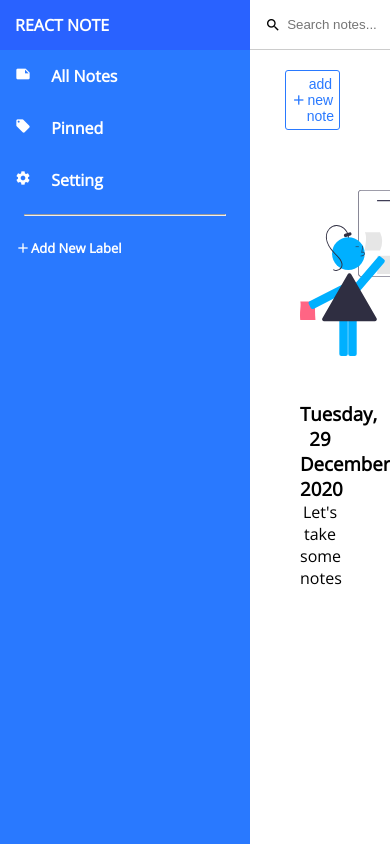
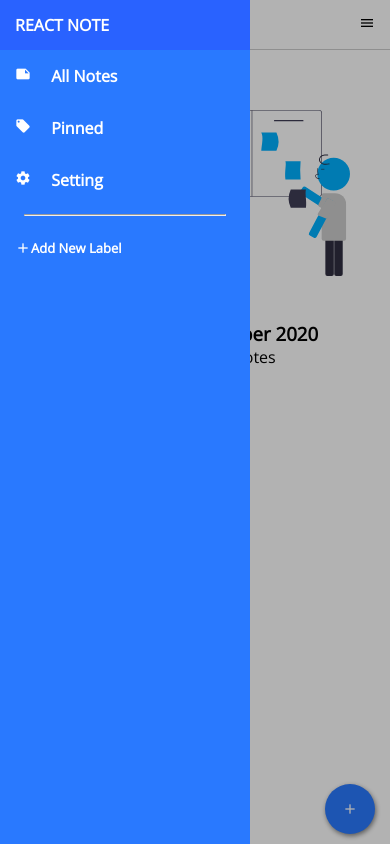
Before and after one commit to irmanfreestyle/react-note, a React (Create React App) app: page / in a window 390 px wide. Built offline with nearby package versions, Linux system fonts and the light colour scheme.

Commit message:
fix responsive sidebar

```diff
--- a/src/App.scss
+++ b/src/App.scss
@@ -37,6 +37,7 @@ a {
     overflow: auto;
 
     .view-searchbar {
+      z-index: 1;
       position: sticky;
       top: 0;
       background: white;
@@ -46,6 +47,7 @@ a {
       border-bottom: 1px solid rgba(0,0,0,0.2);
       display: flex;
       align-items: center;
+      justify-content: space-between;
 
       input {
         border: none;
@@ -53,6 +55,12 @@ a {
 
         &:focus {
           border: none !important;
+        }
+      }
+
+      .toggleMenu {
+        &:hover {
+          cursor: pointer;
         }
       }
     }
@@ -93,18 +101,31 @@ a {
 .main-page {
   display: flex;
   flex-wrap: wrap;
+  justify-content: center;
 }
 
 
 .note-card {
+  @media screen and (max-width: 1350px) {
+    width: 25%;
+  }
+
+  @media screen and (max-width: 1006px) {
+    width: 35%;
+  }
+
+  @media screen and (max-width: 480px) {
+    width: 100%;
+  }
+
   display: flex;
   flex-direction: column;
   justify-content: center;
-  width: 180px;
+  width: 20%;
   max-width: 100%;
   padding: 20px;
   margin: 7px;
-  margin-bottom: 20px;
+  // margin-bottom: 20px;
   border-radius: 3px;
   box-shadow: 0 1px 2px rgba(0,0,0,0.19), 0 1px 2px rgba(0,0,0,0.2);
   position: relative;
--- a/src/actions/noteActions.js
+++ b/src/actions/noteActions.js
@@ -10,6 +10,7 @@ export const GET_LABELS = 'GET_LABELS';
 export const DELETE_NOTE = 'DELETE_NOTE';
 export const DELETE_LABEL = 'DELETE_LABEL';
 export const SET_ALERT = 'SET_ALERT';
+export const SET_MOBILE = 'SET_MOBILE';
 
 export const initNotes = () => {
   let notes = localStorage.getItem('react-note');
@@ -68,3 +69,8 @@ export const setAlert = payload => ({
   type: SET_ALERT,
   payload
 });
+
+export const setMobile = payload => ({
+  type: SET_MOBILE,
+  payload
+});
--- /dev/null
+++ b/src/components/AddNoteButton.js
@@ -0,0 +1,18 @@
+import React from 'react'
+import styles from '../scssModules/addButton.module.scss'
+import Icon from '../components/Icon'
+import {showCreate} from '../actions/noteActions'
+import { useDispatch } from 'react-redux'
+
+export default function AddNoteButton () {
+  const dispatch = useDispatch()
+  const openCreateModal = () => {
+    dispatch(showCreate(true, 'create'))
+  }
+
+  return (
+    <div className={styles.addButton} onClick={openCreateModal}>
+      <Icon>add</Icon>
+    </div>
+  )
+}
--- a/src/components/Sidebar.js
+++ b/src/components/Sidebar.js
@@ -3,7 +3,7 @@ import Icon from '../components/Icon';
 import {Link} from "react-router-dom";
 import { useHistory } from 'react-router-dom';
 import {useDispatch, useSelector} from 'react-redux';
-import {deleteLabel, initNotes, showCreateLabel, setAlert} from '../actions/noteActions';
+import {deleteLabel, initNotes, showCreateLabel, setAlert, setMobile} from '../actions/noteActions';
 import {menus} from '../dummy';
 import ConfirmModal from './slots/ModalSlot';
 import styles from '../scssModules/sidebar.module.scss'
@@ -11,8 +11,9 @@ import styles from '../scssModules/sidebar.module.scss'
 export default function Sidebar() {
   const history = useHistory();
   const dispatch = useDispatch();
-  const labels = useSelector(state => state.notes.labels);
-  let [labelTitle, setLabelTitle] = useState('');
+  const labels = useSelector(state => state.notes.labels)
+  let isMobile = useSelector(state => state.notes.isMobile)
+  let [labelTitle, setLabelTitle] = useState('')
 
   let [deleteModal, setDeleteModal] = useState(false);
   let DeleteActions = () => {
@@ -52,20 +53,33 @@ export default function Sidebar() {
     )
   };
 
+  const detectMobile = () => {
+    if (window.innerWidth <= 835) {
+      dispatch(setMobile(true))
+    } else {
+      dispatch(setMobile(false))
+    }
+  }
+
   useEffect(() => {
-    // return history.listen((location) => {
-    //   console.log(location)
-    // })
+    detectMobile()
+
     window.addEventListener('resize', function() {
-      console.log(window.innerWidth)
+      detectMobile()
     })
-  })
+  }, [])
 
   return (
     <>
       <ConfirmModalComponent />
 
-      <div className={styles.sidebar}>
+      {
+        window.innerWidth > 835 || isMobile ? '' : (
+          <div className={styles.sidebarOverlay} onClick={() => dispatch(setMobile(true))} />
+        )
+      }
+
+      <div className={`${styles.sidebar} ${styles.sidebarMobile} ${!isMobile ? styles.openSidebar : ''}`}>
         <div className={styles.sidebarHeader}>
           REACT NOTE
         </div>
--- a/src/components/View.js
+++ b/src/components/View.js
@@ -2,9 +2,10 @@ import React from 'react';
 import Icon from '../components/Icon'
 import Main from '../pages/Main'
 import Label from '../pages/Label'
-import {useDispatch} from 'react-redux'
-import {showCreate, searchNotes} from '../actions/noteActions'
+import {useDispatch, useSelector} from 'react-redux'
+import {showCreate, searchNotes, setMobile} from '../actions/noteActions'
 import Alert from './reuseable/Alert'
+import AddNoteButton from './AddNoteButton';
 
 import {
   Switch,
@@ -13,20 +14,20 @@ import {
 
 export default function View() {
 
-  let dispatch = useDispatch()
-  let openCreateModal = () => {
-    dispatch(showCreate(true, 'create'))
-  }
-  let search = function (event) {
+  const dispatch = useDispatch()
+  const search = function (event) {
     dispatch(searchNotes(event.target.value))
   }
+  let isMobile = useSelector(state => state.notes.isMobile)
 
   return (
     <>
       <Alert />
+      <AddNoteButton />
 
       <div className="view">
         <div className="view-searchbar">
+          <div>
             <Icon>search</Icon> &nbsp;
             <input
               type="text"
@@ -34,15 +35,18 @@ export default function View() {
               onInput={search}
             />
           </div>
+          {
+            window.innerWidth > 835? '' :
+            (
+              <div className="toggleMenu" onClick={() => dispatch(setMobile(!isMobile))}>
+                <Icon>menu</Icon>
+              </div>
+            )
+          }
+
+        </div>
 
         <div className="view-container">
-          <div className="mini-label-container">
-            <button className="add-note-btn" onClick={openCreateModal}>
-              <Icon>add</Icon>
-              add new note
-            </button>
-          </div>
-
           <Switch>
             <Route exact path="/:menu?">
               <Main />
--- a/src/reducers/notereducer.js
+++ b/src/reducers/notereducer.js
@@ -11,7 +11,8 @@ let initialState = {
   selectedNote: {},
   alert: false,
   alertType: '',
-  alertText: ''
+  alertText: '',
+  isMobile: false,
 }
 
 const noteReducer = (state = initialState, action) => {
@@ -115,6 +116,10 @@ const noteReducer = (state = initialState, action) => {
       state.searchKeyword = action.payload.trim();
       return state;
 
+    case actions.SET_MOBILE:
+      state.isMobile = action.payload;
+      return state;
+
     default:
       return state
   }
--- /dev/null
+++ b/src/scssModules/addButton.module.scss
@@ -0,0 +1,26 @@
+@import "../App.scss";
+
+.addButton {
+  position: fixed;
+  bottom: 10px;
+  right: 15px;
+  width: 50px;
+  height: 50px;
+  background: $main-color;
+  border-radius: 100%;
+  display: flex;
+  justify-content: center;
+  align-items: center;
+  color: white;
+  box-shadow: 1px 2px 5px rgba(0,0,0,0.5);
+  transition: 0.3s;
+
+  &:hover {
+    cursor: pointer;
+    box-shadow: none;
+  }
+
+  &:active {
+    box-shadow: 1px 2px 5px rgba(0,0,0,0.5);
+  }
+}
--- a/src/scssModules/sidebar.module.scss
+++ b/src/scssModules/sidebar.module.scss
@@ -1,6 +1,7 @@
 @import "../App.scss";
 
 .sidebar {
+    transition: 0.3s;
     min-width: 250px;
     height: 100%;
     background: $main-color;
@@ -70,3 +71,46 @@
       border-radius: 100px;
     }
   }
+
+  .sidebarMobile {
+    @media screen and (max-width: 835px) {
+      position: fixed;
+      left: -250px;
+      top: 0;
+      bottom: 0;
+      z-index: 99;
+    }
+  }
+
+  .openSidebar {
+    left: 0px !important;
+  }
+
+  .sidebarOverlay {
+    position: fixed;
+    background: rgba(0,0,0,0.3);
+    left: 0;
+    right: 0;
+    bottom: 0;
+    top: 0;
+    z-index: 98;
+  }
+
+  .closeSidebarButton {
+    float: right;
+    height: 30px;
+    width: 30px;
+    display: flex;
+    justify-content: center;
+    align-items: center;
+    background: white;
+    border-radius: 0px 0px 0px 15px;
+    border: 2px solid white;
+    transition: 0.3s;
+
+    &:hover {
+      cursor: pointer;
+      background: transparent;
+      color: red;
+    }
+  }
```
Lines whose indentation alone changed are shown as unchanged.
